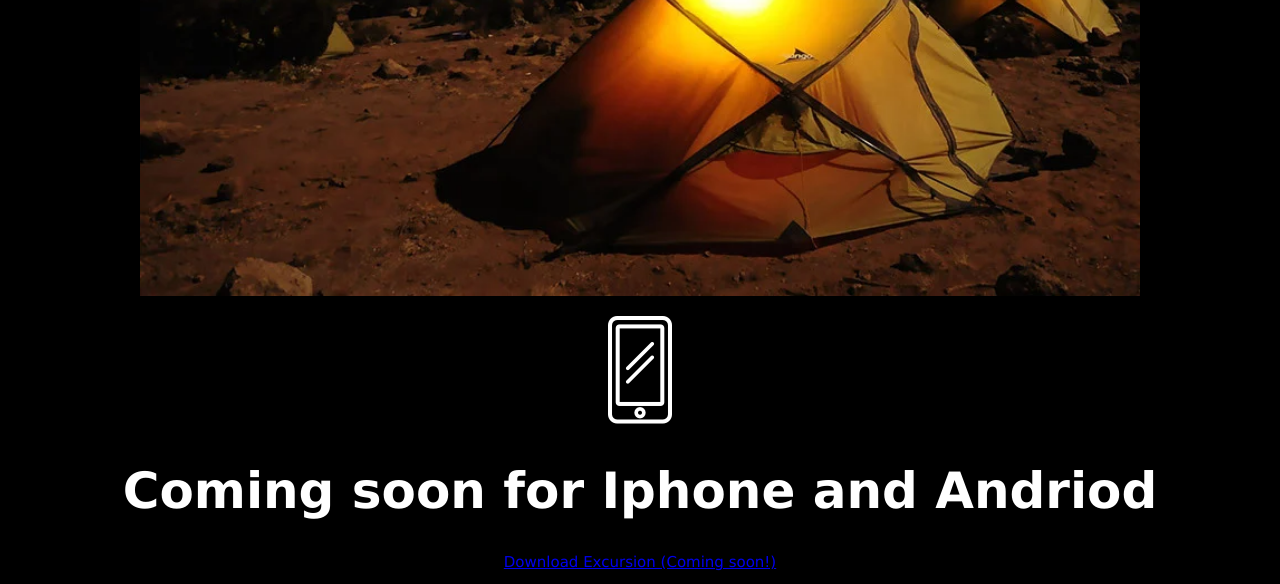
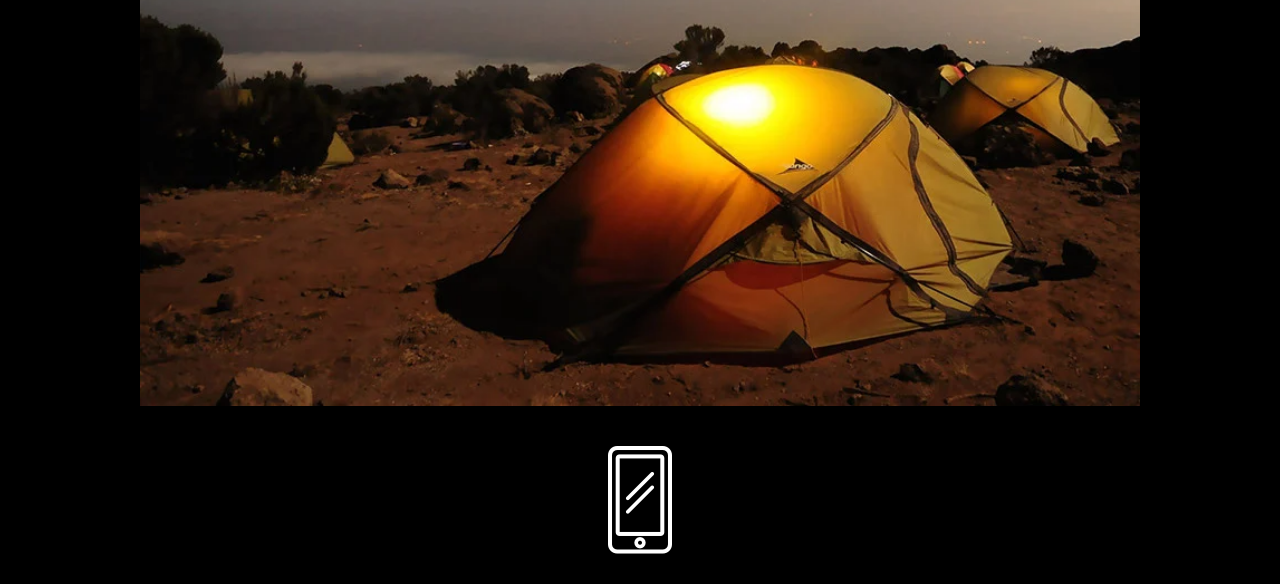
Before and after one commit to jfsjd-mum-shreyash/excursion, a plain HTML site: page index.html in a window 1280 px wide. Shown: the part 783-1367 px from the top of the page. Drawn offline with Linux system fonts and the light colour scheme.

Commit message:
added changes

```diff
--- a/index.html
+++ b/index.html
@@ -18,8 +18,8 @@
     <h3 class="middle-line">Exursion remembers places like you, and recommends new points of interest around you.</h3>
 
     <p><img src="/resources/images/camp.webp" alt="photo" class="image"></p>
-    <p><img src="/resources/images/phone.webp" alt="mobile"></p>
-    <h1 class="header-main">Coming soon for Iphone and Andriod</h1>
+    <p><img src="/resources/images/phone.webp" alt="mobile" class="mobile"></p>
+    <h1 class="footer-main">Coming soon for Iphone and Andriod</h1>
     <p class="downloadbtn"><a href="#"> Download Excursion (Coming soon!) </a></p>
     <h3 id="footer">© Excursion</h3>
 
--- a/resources/css/style.css
+++ b/resources/css/style.css
@@ -4,13 +4,14 @@ body{
     font-family: Verdana, Geneva, Tahoma, sans-serif;
 }
 .header-main{
-
+   padding-top: 70px;
     color: #FFFFFF;
     font-size: 50px;
 }
 .downloadbtn{
     color: aquamarine;
     font-size: 15px;
+    padding-bottom: 20px;
 }
 .middle-header{
 
@@ -23,6 +24,16 @@ body{
 }
 .image{
     width: 1000px;
+    padding-top: 20px;
+}
+.mobile{
+
+    padding-top: 20px;
+}
+.footer-main{
+    padding-top: 10px;
+    color: #FFFFFF;
+    font-size: 50px;
 }
 #footer{
     color: gray;
```
